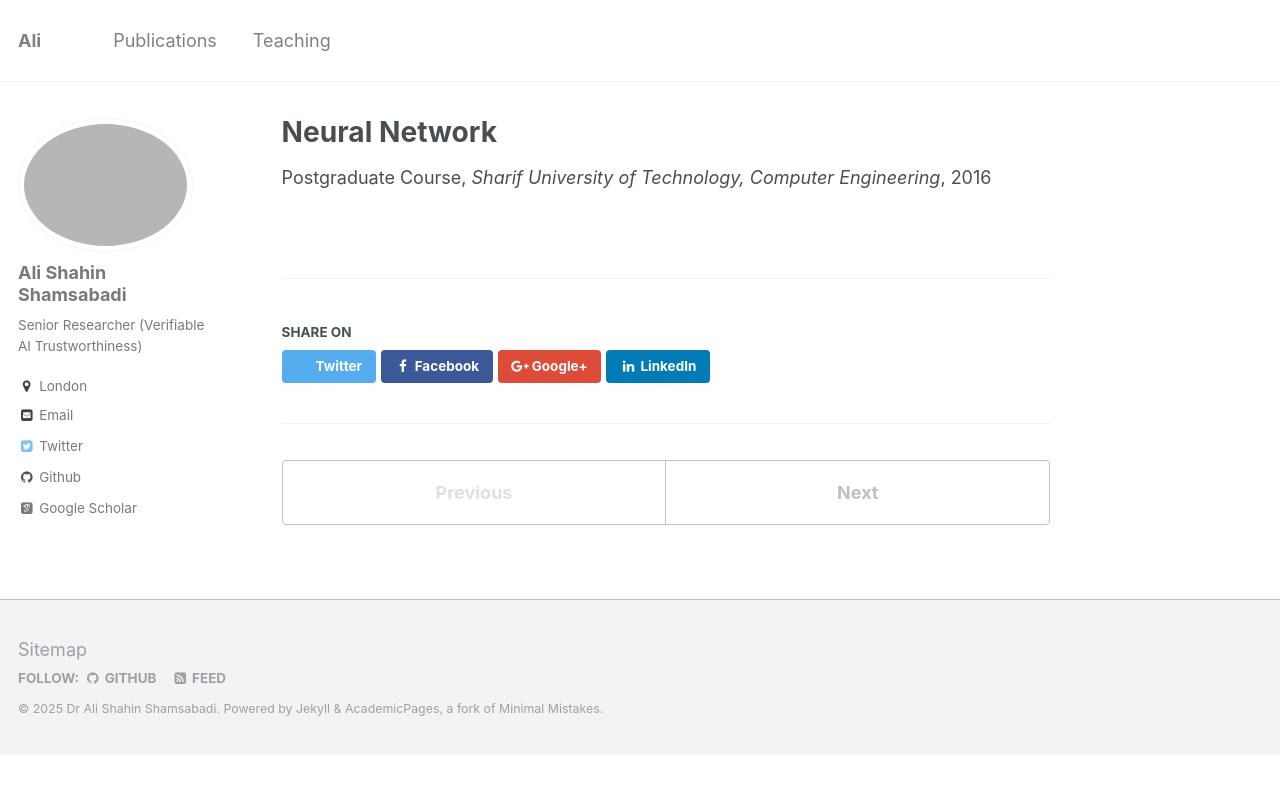
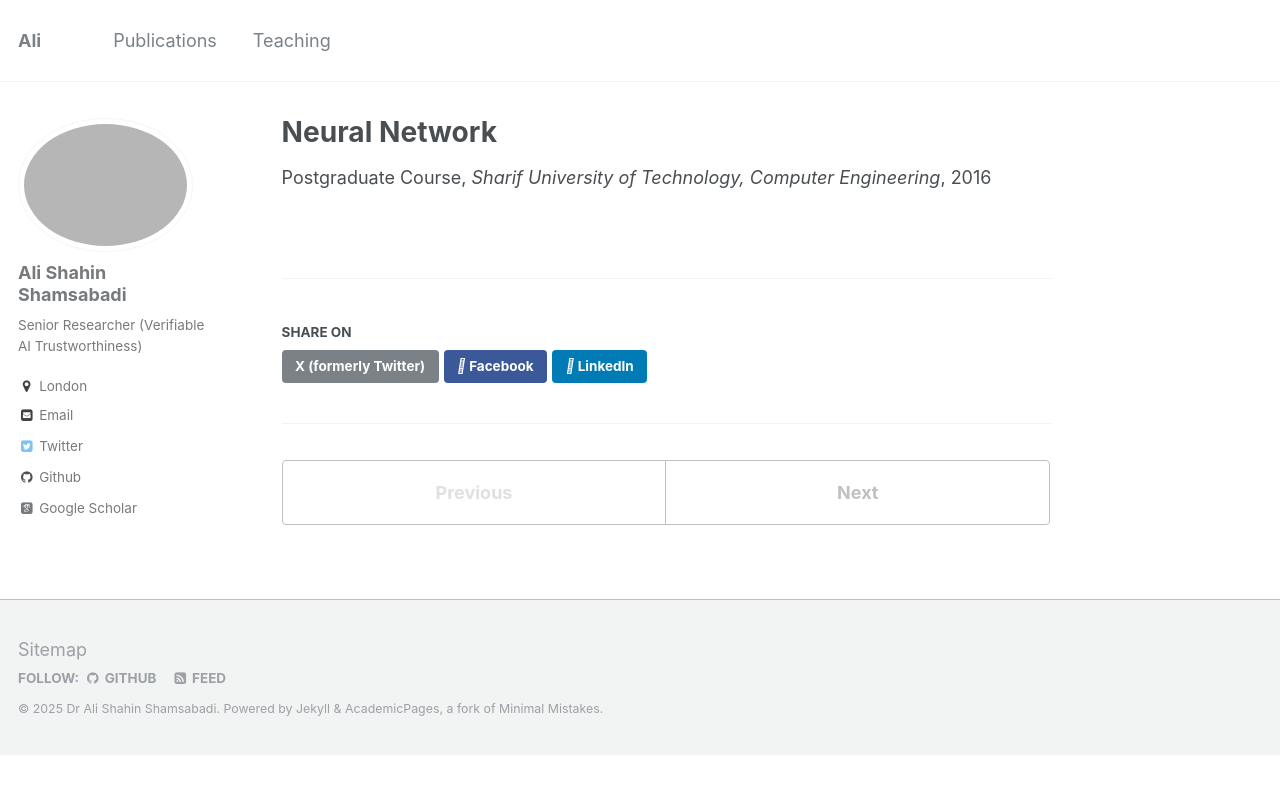
Before and after one commit to AliShahin/AliShahin.github.io, a Jekyll site: the page built from _teaching/2015-spring-teaching-2.md, in a window 1280 px wide. Shown: the top 794 px of the page. Built offline with Jekyll 4.4.1, drawn with Linux system fonts in a browser that asks for light colours; some web fonts are replaced.

Commit message:
Update social-share.html

```diff
--- a/_includes/social-share.html
+++ b/_includes/social-share.html
@@ -5,11 +5,9 @@
     <h4 class="page__share-title">{{ site.data.ui-text[site.locale].share_on_label | default: "Share on" }}</h4>
   {% endif %}
 
-  <a href="https://twitter.com/intent/tweet?text={{ base_path }}{{ page.url }}" class="btn btn--twitter" title="{{ site.data.ui-text[site.locale].share_on_label | default: 'Share on' }} Twitter"><i class="fa fa-fw fa-x-twitter" aria-hidden="true"></i><span> Twitter</span></a>
+  <a href="https://x.com/intent/post?text={{ base_path }}{{ page.url }}" class="btn btn--x" title="{{ site.data.ui-text[site.locale].share_on_label | default: 'Share on' }} X"><i class="fab fa-x-twitter" aria-hidden="true"></i><span> X (formerly Twitter)</span></a>
 
-  <a href="https://www.facebook.com/sharer/sharer.php?u={{ base_path }}{{ page.url }}" class="btn btn--facebook" title="{{ site.data.ui-text[site.locale].share_on_label | default: 'Share on' }} Facebook"><i class="fa fa-fw fa-facebook" aria-hidden="true"></i><span> Facebook</span></a>
+  <a href="https://www.facebook.com/sharer/sharer.php?u={{ base_path }}{{ page.url }}" class="btn btn--facebook" title="{{ site.data.ui-text[site.locale].share_on_label | default: 'Share on' }} Facebook"><i class="fab fa-facebook" aria-hidden="true"></i><span> Facebook</span></a>
 
-  <a href="https://plus.google.com/share?url={{ base_path }}{{ page.url }}" class="btn btn--google-plus" title="{{ site.data.ui-text[site.locale].share_on_label | default: 'Share on' }} Google Plus"><i class="fa fa-fw fa-google-plus" aria-hidden="true"></i><span> Google+</span></a>
-
-  <a href="https://www.linkedin.com/shareArticle?mini=true&url={{ base_path }}{{ page.url }}" class="btn btn--linkedin" title="{{ site.data.ui-text[site.locale].share_on_label | default: 'Share on' }} LinkedIn"><i class="fa fa-fw fa-linkedin" aria-hidden="true"></i><span> LinkedIn</span></a>
+  <a href="https://www.linkedin.com/shareArticle?mini=true&url={{ base_path }}{{ page.url }}" class="btn btn--linkedin" title="{{ site.data.ui-text[site.locale].share_on_label | default: 'Share on' }} LinkedIn"><i class="fab fa-linkedin" aria-hidden="true"></i><span> LinkedIn</span></a>
 </section>
```
